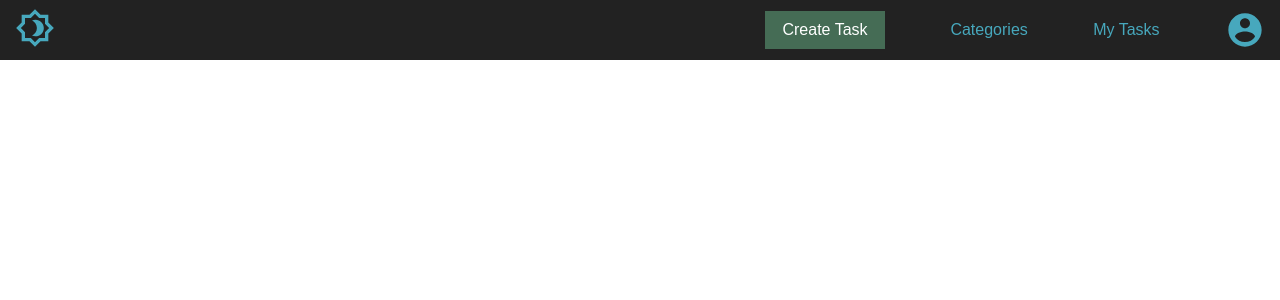
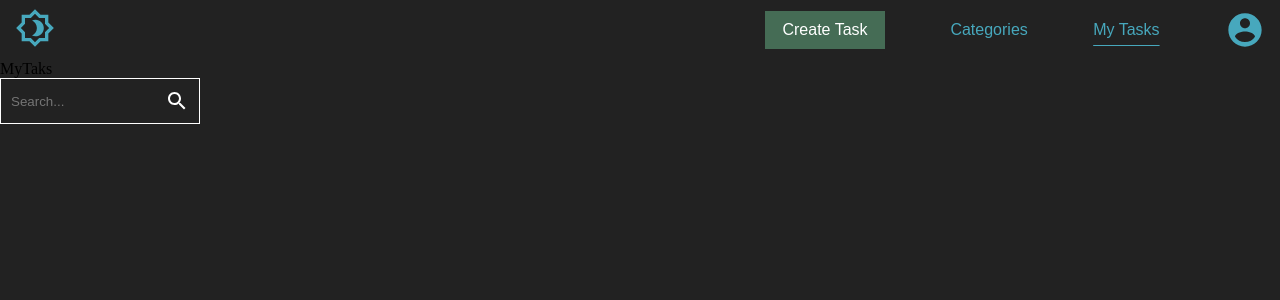
Before and after one commit to seba-nigu/react-todo-list, a React (Create React App) app: page / in a window 1280 px wide. Shown: the top 300 px of the page. Built offline with nearby package versions, Linux system fonts and the light colour scheme.

Commit message:
added search bar component

```diff
--- a/src/App.js
+++ b/src/App.js
@@ -1,4 +1,5 @@
 import { useState } from "react";
+import MyTasks from "./Pages/MyTasks/MyTasks";
 import Navbar from "./Components/Navbar/Navbar";
 import { darkTheme } from "./themes/theme";
 
@@ -13,6 +14,7 @@ function App() {
       }}
     >
       <Navbar theme={theme} setTheme={setTheme} />
+      <MyTasks theme={theme} />
     </div>
   );
 }
--- a/src/Components/Navbar/Navbar.js
+++ b/src/Components/Navbar/Navbar.js
@@ -68,7 +68,7 @@ function Navbar(props) {
           Categories
         </div>
         <div
-          className="navbar-item"
+          className="navbar-item underlined"
           style={{
             color: props.theme.normalText,
           }}
--- a/src/Components/Navbar/style.css
+++ b/src/Components/Navbar/style.css
@@ -20,3 +20,8 @@
   font-family: sans-serif;
   cursor: pointer;
 }
+
+.underlined {
+  text-decoration: underline;
+  text-underline-offset: 10px;
+}
--- /dev/null
+++ b/src/Components/SearchBar/SearchBar.js
@@ -0,0 +1,23 @@
+import { Search } from "@material-ui/icons";
+import React from "react";
+import "./style.css";
+
+function SearchBar(props) {
+  return (
+    <div
+      className="SearchBar"
+      style={{
+        width: props.width,
+      }}
+    >
+      <input
+        className="search-input"
+        placeholder={props.placeholder}
+        type="text"
+      />
+      <Search />
+    </div>
+  );
+}
+
+export default SearchBar;
--- /dev/null
+++ b/src/Components/SearchBar/style.css
@@ -0,0 +1,14 @@
+.SearchBar {
+  border: 1px solid white;
+  color: white;
+  display: flex;
+  padding: 10px;
+}
+
+.search-input {
+  border: none;
+  width: 90%;
+  outline: none;
+  background: transparent;
+  color: white;
+}
--- /dev/null
+++ b/src/Pages/MyTasks/MyTasks.js
@@ -0,0 +1,13 @@
+import React from "react";
+import SearchBar from "../../Components/SearchBar/SearchBar";
+import "./style.css";
+function MyTaks(props) {
+  return (
+    <div className="MyTasks">
+      MyTaks
+      <SearchBar placeholder={"Search..."} width="200px" />
+    </div>
+  );
+}
+
+export default MyTaks;
--- /dev/null
+++ b/src/Pages/MyTasks/style.css
@@ -0,0 +1,3 @@
+.MyTasks {
+  height: 95vh;
+}
```
